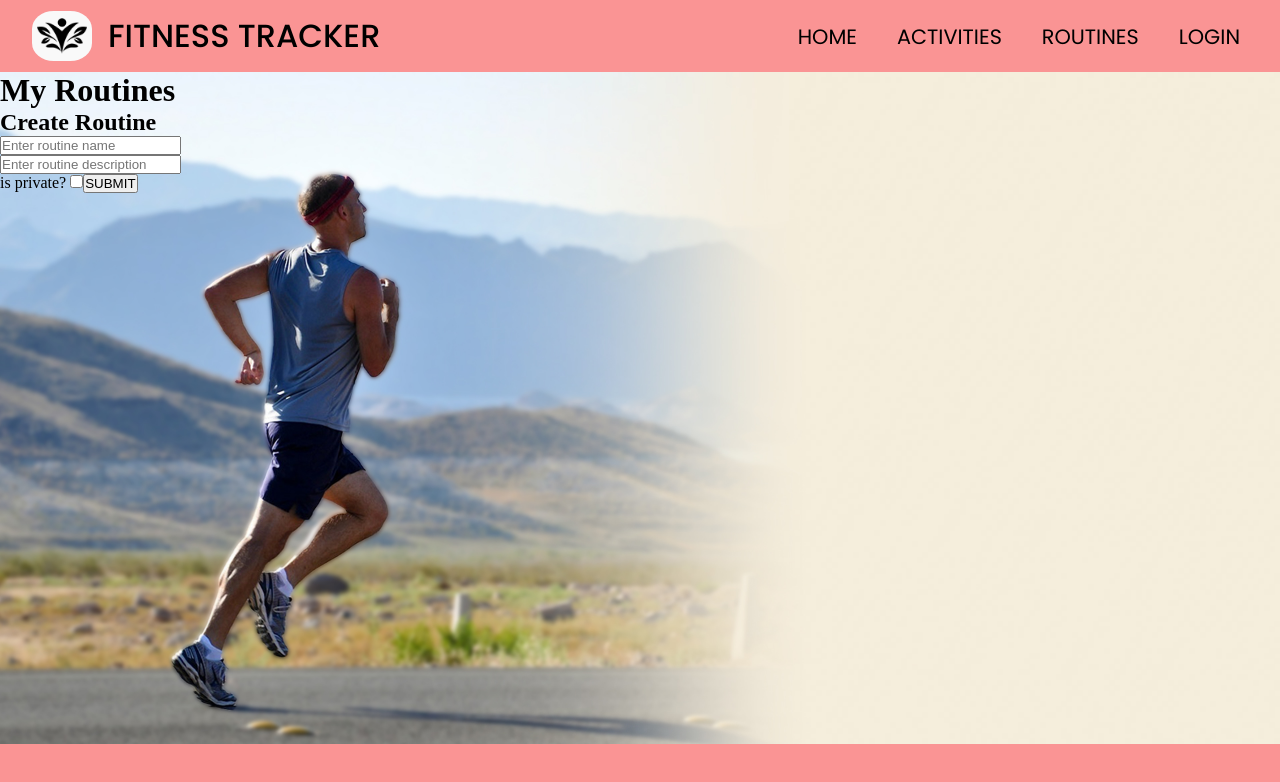
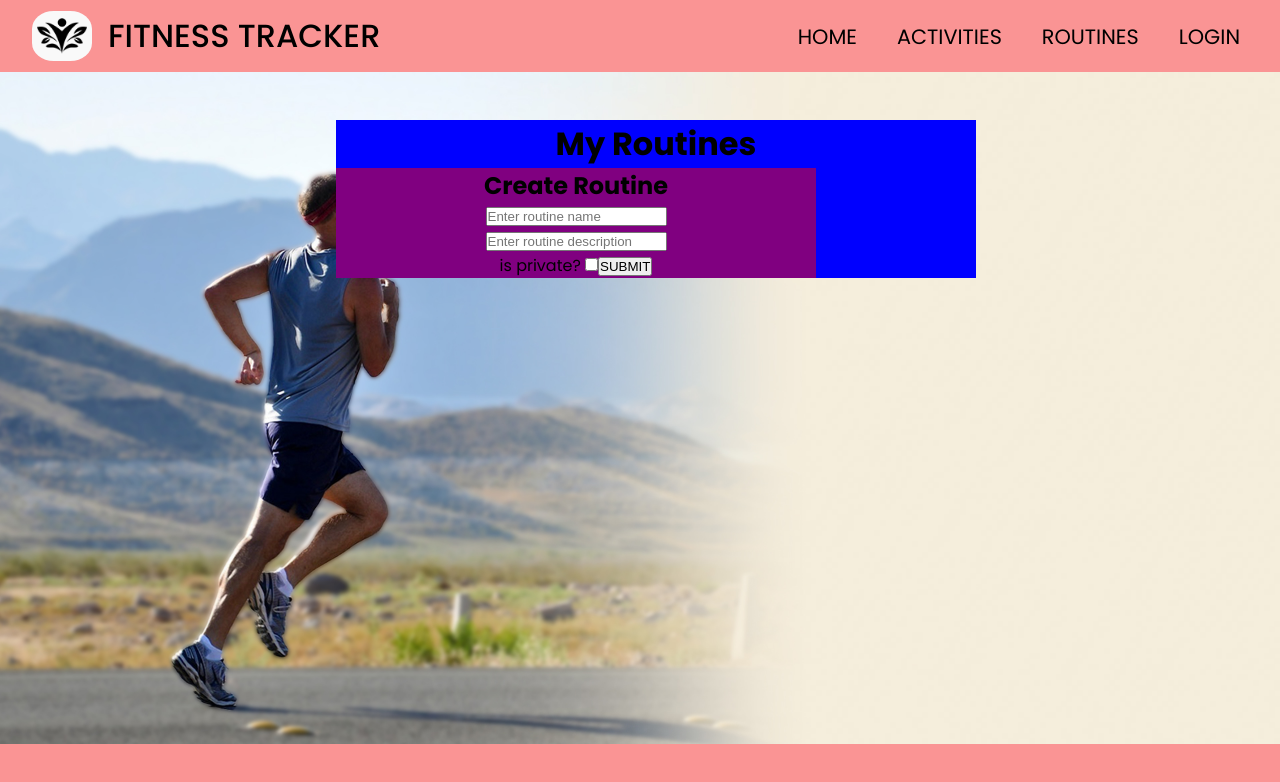
Before and after one commit to INIKITS/FitnessTracker-FrontEnd, a React (Create React App) app: page /myroutines in a window 1280 px wide. Shown: the top 782 px of the page. Built offline with nearby package versions, Linux system fonts and the light colour scheme.

Commit message:
started on my routines page for styling

```diff
--- a/src/pages/MyRoutines.js
+++ b/src/pages/MyRoutines.js
@@ -1,13 +1,13 @@
 import React from "react";
 import { NavLink } from "react-router-dom";
 import { CreateRoutineForm } from "../components";
-import "../styles/My- Routine.scss"
+import "../styles/My-Routine.scss";
 
 function MyRoutines(props) {
   const { errorMessage, setErrorMessage, userToken } = props;
   return (
-
     <div className="myroutine">
+      <div className="my-routine-container">
         <h1>My Routines</h1>
         <CreateRoutineForm
           errorMessage={errorMessage}
@@ -15,7 +15,7 @@ function MyRoutines(props) {
           userToken={userToken}
         />
       </div>
-
+    </div>
   );
 }
 
--- a/src/styles/My- Routine.scss
+++ /dev/null
@@ -1,9 +0,0 @@
-.myroutine{
-    background-image: url(../img/Blend.jpg);
-    background-repeat: no-repeat;
-  background-size: contain;
-  background-position: right;
-  background-attachment: fixed;
-  background-color: #f5eddc;
-  width: 100vw;
-}
--- /dev/null
+++ b/src/styles/My-Routine.scss
@@ -0,0 +1,28 @@
+.myroutine {
+  background-image: url(../img/Blend.jpg);
+  background-repeat: no-repeat;
+  background-size: contain;
+  background-position: left;
+  background-attachment: fixed;
+  background-color: #f5eddc;
+  width: 100vw;
+
+  .my-routine-container {
+    // display: flex;
+    // justify-content: flex-end;
+    // align-items: flex-end;
+    // flex-direction: column;
+    margin-left: auto;
+    margin-right: 19rem;
+    margin-top: 3rem;
+    text-align: center;
+    background-color: blue;
+    width: 40rem;
+    font-family: "Poppins", sans-serif;
+
+    #create-routine-form {
+      background-color: purple;
+      width: 30rem;
+    }
+  }
+}
```
Lines whose indentation alone changed are shown as unchanged.
